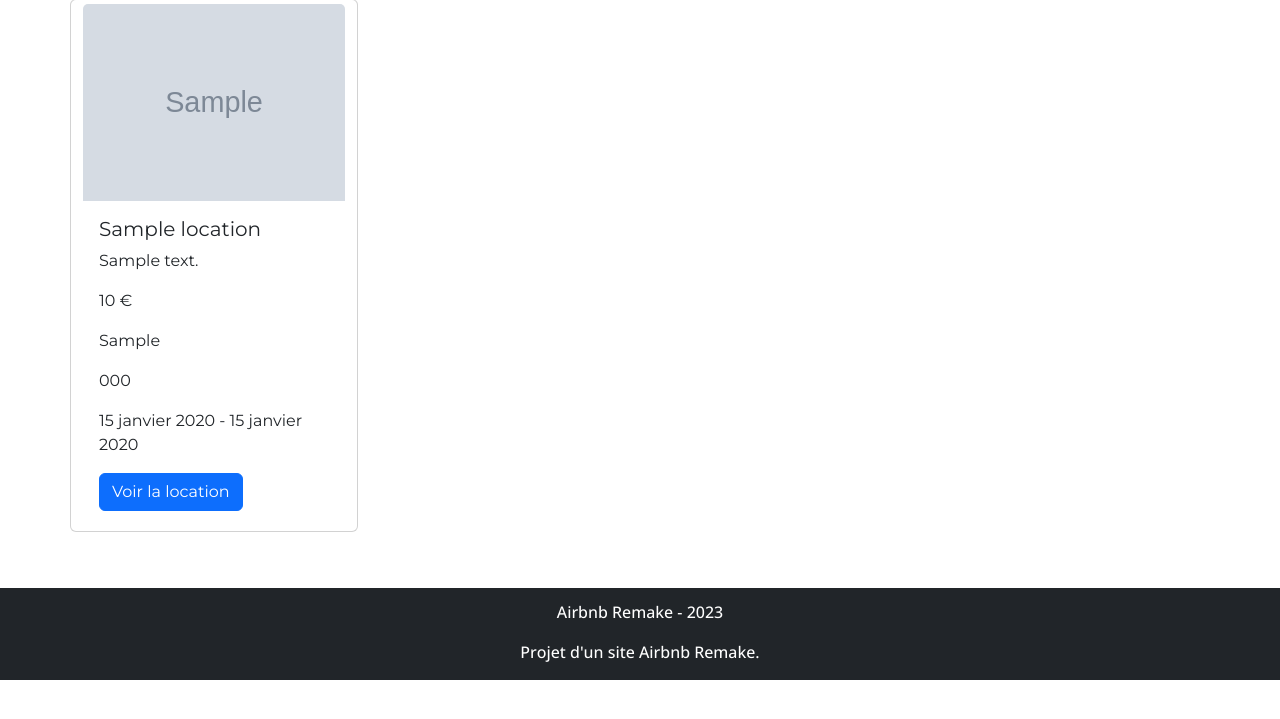
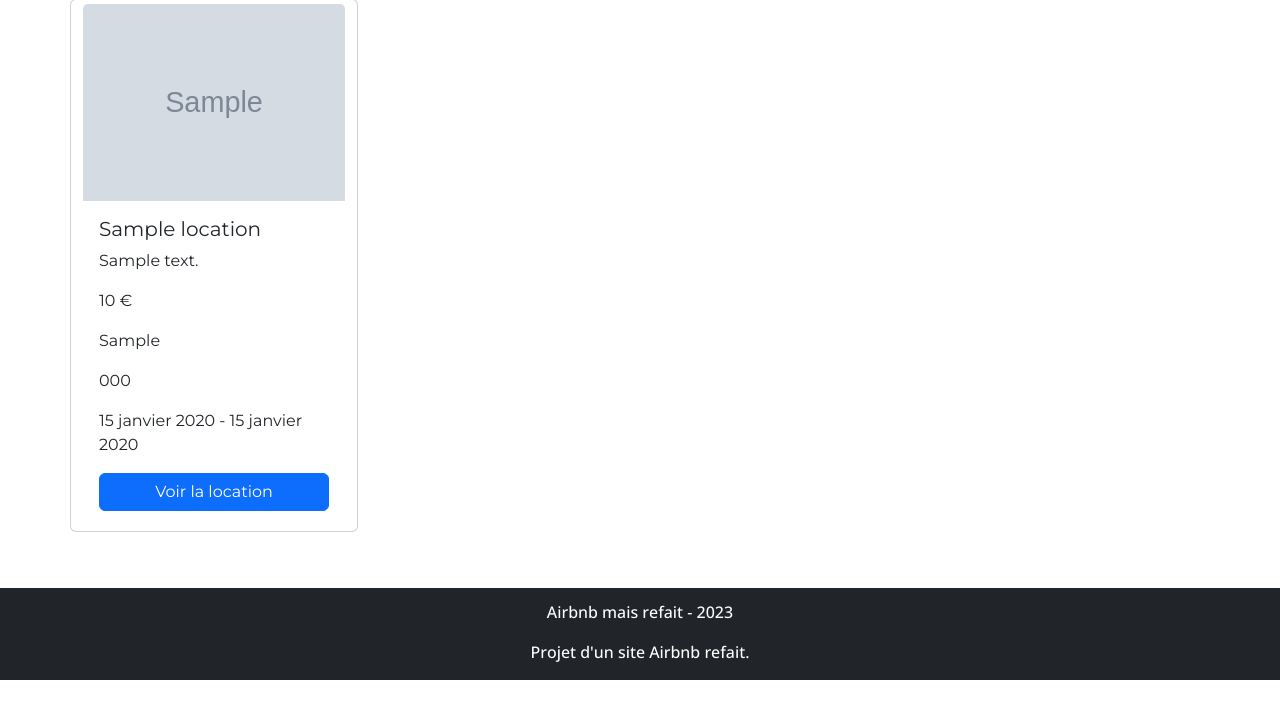
Before and after one commit to BVCoca/AirbnbRemake, a PHP site: page /PHP/index.php in a window 1280 px wide. Shown: the part 252-971 px from the top of the page. Run offline with PHP 8.4, Linux system fonts and the light colour scheme; tables that the repository leaves empty or names only in its code hold one stand-in row (values such as "Sample post"); grey boxes marked "Sample" are stand-in pictures.

Commit message:
AJout de langue et quelques modification

```diff
--- a/common/footer.php
+++ b/common/footer.php
@@ -4,8 +4,10 @@
     <div class="container-fluid bg-dark text-white mt-5">
         <div class="row">
             <div class="col-12 text-center">
-                <p>Airbnb Remake - 2023</p>
-                <p>Projet d'un site Airbnb Remake.</p>
+                <p class="fr">Airbnb mais refait - 2023</p>
+                <p class="en">Airbnb Remake - 2023</p>
+                <p class="fr">Projet d'un site Airbnb refait.</p>
+                <p class="en">Site project, Airbnb Remake</p>
             </div>
         </div>
     </div>
@@ -14,6 +16,8 @@
 <script src="https://cdn.jsdelivr.net/npm/bootstrap@5.3.0/dist/js/bootstrap.bundle.min.js"
     integrity="sha384-geWF76RCwLtnZ8qwWowPQNguL3RmwHVBC9FhGdlKrxdiJJigb/j/68SIy3Te4Bkz"
     crossorigin="anonymous"></script>
+<script src="common/accueil.js"></script>
+
 </body>
 
 </html>
--- a/common/header.php
+++ b/common/header.php
@@ -22,7 +22,8 @@
 <body>
     <div class="logo">
         <a href="index.php"><img src="./img/logo_AIRBNB.png" alt="logo" class="logorbnb"></a>
-        <nav class="navbar navbar-expand-lg bg-light-100">
+        <a href="" class=""></a>
+        <nav id="fr" class="navbar navbar-expand-lg bg-light-100">
             <div class="container-fluid">
                 <!-- <a class="navbar-brand" href="index.php">Airbnb</a> -->
                 <!-- <button class="navbar-toggler" type="button" data-bs-toggle="collapse"
@@ -33,36 +34,47 @@
                 <div class="collapse navbar-collapse" id="navbarSupportedContent">
                     <ul class="navbar-nav me-auto mb-2 mb-lg-0">
                         <li class="nav-item">
-                            <a class="nav-link active" aria-current="page" href="index.php">Accueil</a>
+                            <a class="nav-link active fr" aria-current="page" href="index.php">Accueil</a>
+                            <a class="nav-link active en" aria-current="page" href="index.php">Home</a>
                         </li>
                         <li class="nav-item dropdown">
-                            <a class="nav-link dropdown-toggle" href="#" role="button" data-bs-toggle="dropdown"
+                            <a class="nav-link dropdown-toggle fr" href="#" role="button" data-bs-toggle="dropdown"
                                 aria-expanded="false">
                                 Changer de langue
                             </a>
+                            <a class="nav-link dropdown-toggle en" href="#" role="button" data-bs-toggle="dropdown"
+                                aria-expanded="false">
+                                Change the language
+                            </a>
                             <ul class="dropdown-menu">
-                                <li><a class="dropdown-item" href="#">Français</a></li>
-                                <li><a class="dropdown-item" href="#">Anglais</a></li>
+                                <li><a class="dropdown-item btnFr" href="#">Français</a></li>
+                                <li><a class="dropdown-item btnEn" href="#">English</a></li>
                             </ul>
                         </li>
                         <?php if (isLogged()): ?>
                             <li class="nav-item">
-                                <a class="nav-link active" aria-current="page" href="profil.php">Profil</a>
+                                <a class="nav-link active fr" aria-current="page" href="profil.php">Profil</a>
+                                <a class="nav-link active en" aria-current="page" href="profil.php">Profile</a>
                             </li>
                             <li class="nav-item">
-                                <a class="nav-link" href="ajout_location.php">Ajouter une location</a>
+                                <a class="nav-link fr" href="ajout_location.php">Ajouter une location</a>
+                                <a class="nav-link en" href="ajout_location.php">Add a new location</a>
                             </li>
                         <?php else: ?>
                             <li class="nav-item">
-                                <a class="nav-link" href="inscription.php">Inscription</a>
+                                <a class="nav-link fr" href="inscription.php">Inscription</a>
+                                <a class="nav-link en" href="inscription.php">Sign Up</a>
                             </li>
                             <li class="nav-item">
-                                <a class="nav-link" href="connexion.php">Connexion</a>
+                                <a class="nav-link fr" href="connexion.php">Connexion</a>
+                                <a class="nav-link en" href="connexion.php">Sign In</a>
                             </li>
                         <?php endif; ?>
                     </ul>
                 </div>
             </div>
+        </nav>
+
     </div>
     <div class="barre" style="display: flex; justify-content: space-evenly; margin-top: 20px; margin-bottom: 30px;">
         <div class="entierM">
@@ -70,7 +82,8 @@
                 <img src="img/comic.png" alt="montagne" classe="montagne">
             </div>
             <div>
-                <a href="index.php?filtre=wow">Wow</a>
+                <a class="fr" href="index.php?filtre=wow">Wow</a>
+                <a class="en" href="index.php?filtre=wow">Wow !</a>
             </div>
         </div>
         <div class="entierR">
@@ -78,7 +91,8 @@
                 <img src="img/river.png" alt="riviere" classe="riviere">
             </div>
             <div>
-                <a href="index.php?filtre=lac">Bord de lac</a>
+                <a class="fr" href="index.php?filtre=lac">Bord de lac</a>
+                <a class="en" href="index.php?filtre=lac">At the lake</a>
             </div>
         </div>
         <div class="entierV">
@@ -86,7 +100,8 @@
                 <img src="img/vacations.png" alt="vacation" class="vacation">
             </div>
             <div>
-                <a href="index.php?filtre=mer">Bord de mer</a>
+                <a class="fr" href="index.php?filtre=mer">Bord de mer</a>
+                <a class="en" href="index.php?filtre=mer">At the sea</a>
             </div>
         </div>
         <div class="entierL">
@@ -94,7 +109,8 @@
                 <img src="img/value.png" alt="luxe" class="luxe">
             </div>
             <div>
-                <a href="index.php?filtre=luxe">Luxueux</a>
+                <a class="fr" href="index.php?filtre=luxe">Luxueux</a>
+                <a class="en" href="index.php?filtre=luxe">Luxury</a>
             </div>
         </div>
         <div class="entierC">
@@ -102,7 +118,8 @@
                 <img src="img/fortress.png" alt="chateau" class="chateau">
             </div>
             <div>
-                <a href="index.php?filtre=chateaux">Châteaux</a>
+                <a class="fr" href="index.php?filtre=chateaux">Châteaux</a>
+                <a class="en" href="index.php?filtre=chateaux">Castle</a>
             </div>
         </div>
         <div class="entierC">
@@ -110,7 +127,8 @@
                 <img src="img/onwater.png" alt="chateau" class="chateau">
             </div>
             <div>
-                <a href="index.php?filtre=surEau">Sur l'eau</a>
+                <a class="fr" href="index.php?filtre=surEau">Sur l'eau</a>
+                <a class="en" href="index.php?filtre=surEau">On the water</a>
             </div>
         </div>
     </div>
--- a/index.php
+++ b/index.php
@@ -42,7 +42,9 @@
             $content .= '<p class="card-text">' . $locations['ville'] . '</p>';
             $content .= '<p class="card-text">' . $locations['code_postal'] . '</p>';
             $content .= '<p class="card-text">' . $locationDebut . ' - ' . $locationFin . '</p>';
-            $content .= '<a href="detail_location.php?id=' . $locations['id'] . '" class="btn btn-primary">Voir la location</a>';
+            $content .= '<a href="detail_location.php?id=' . $locations['id'] . '" class="btn btn-primary fr">Voir la location</a>';
+            $content .= '<a href="detail_location.php?id=' . $locations['id'] . '" class="btn btn-primary en">See more</a>';
+
             $content .= '</div>';
             $content .= '</div>';
         }
@@ -70,7 +72,8 @@
             $content .= '<p class="card-text">' . $locations['ville'] . '</p>';
             $content .= '<p class="card-text">' . $locations['code_postal'] . '</p>';
             $content .= '<p class="card-text">' . $locationDebut . ' - ' . $locationFin . '</p>';
-            $content .= '<a href="detail_location.php?id=' . $locations['id'] . '" class="btn btn-primary">Voir la location</a>';
+            $content .= '<a href="detail_location.php?id=' . $locations['id'] . '" class="btn btn-primary fr">Voir la location</a>';
+            $content .= '<a href="detail_location.php?id=' . $locations['id'] . '" class="btn btn-primary en">See more</a>';
             $content .= '</div>';
             $content .= '</div>';
         }
```
Also changed, not shown: common/accueil.js (added, +58 -0 lines).
